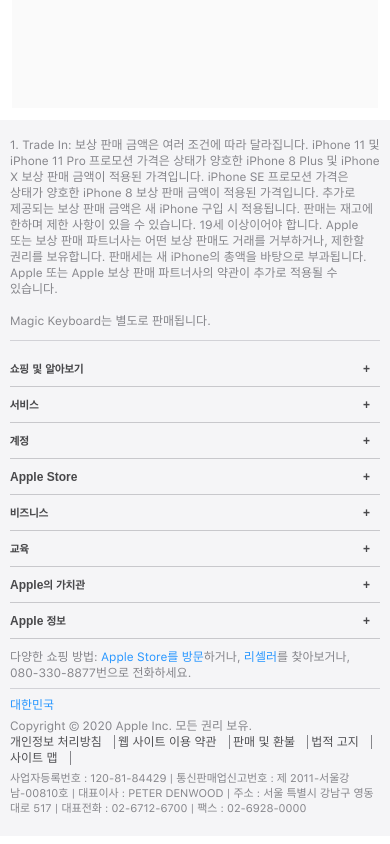
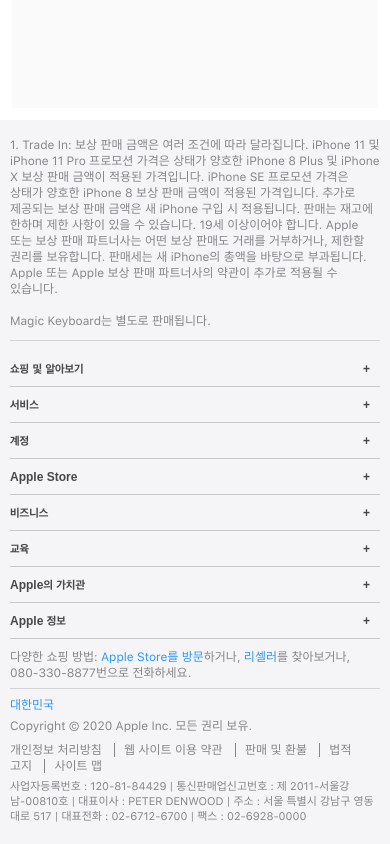
Before and after one commit to 0sin/Apple, a plain HTML site: page index.html in a window 390 px wide. Shown: the part 5171-6015 px from the top of the page. Drawn offline with Linux system fonts and the light colour scheme; a web font is replaced by a local one.

Commit message:
Add files via upload

```diff
--- a/css/common.css
+++ b/css/common.css
@@ -260,9 +260,12 @@
       margin: 5px 0 ;}
 
    .footer_copyright a {
-      color: rgb(81, 81, 84);
-      padding: 0 12px 0;
+      color: rgb(134, 134, 139);
+      padding: 0 6px 0 0;
+      margin: 0 6px 0 0;
       border-right: 1px solid rgb(134, 134, 139);}
+
+
 
 .footer_copyright a:hover {color: rgb(81, 81, 84);}
 
@@ -482,6 +485,7 @@
 
       .footer_copyright_wrap span {
          display: block;
+         margin: 0 0 8px;
       }
 
       .footer_copyright {
@@ -493,6 +497,8 @@
          padding: 0 12px 0 0;
          border-right: 1px solid rgb(134, 134, 139);}
 
+      .footer_copyright a:last-child {
+         border-right: 0px;}
 
 
    .footer_copyright a:hover {color: rgb(81, 81, 84);}
```
